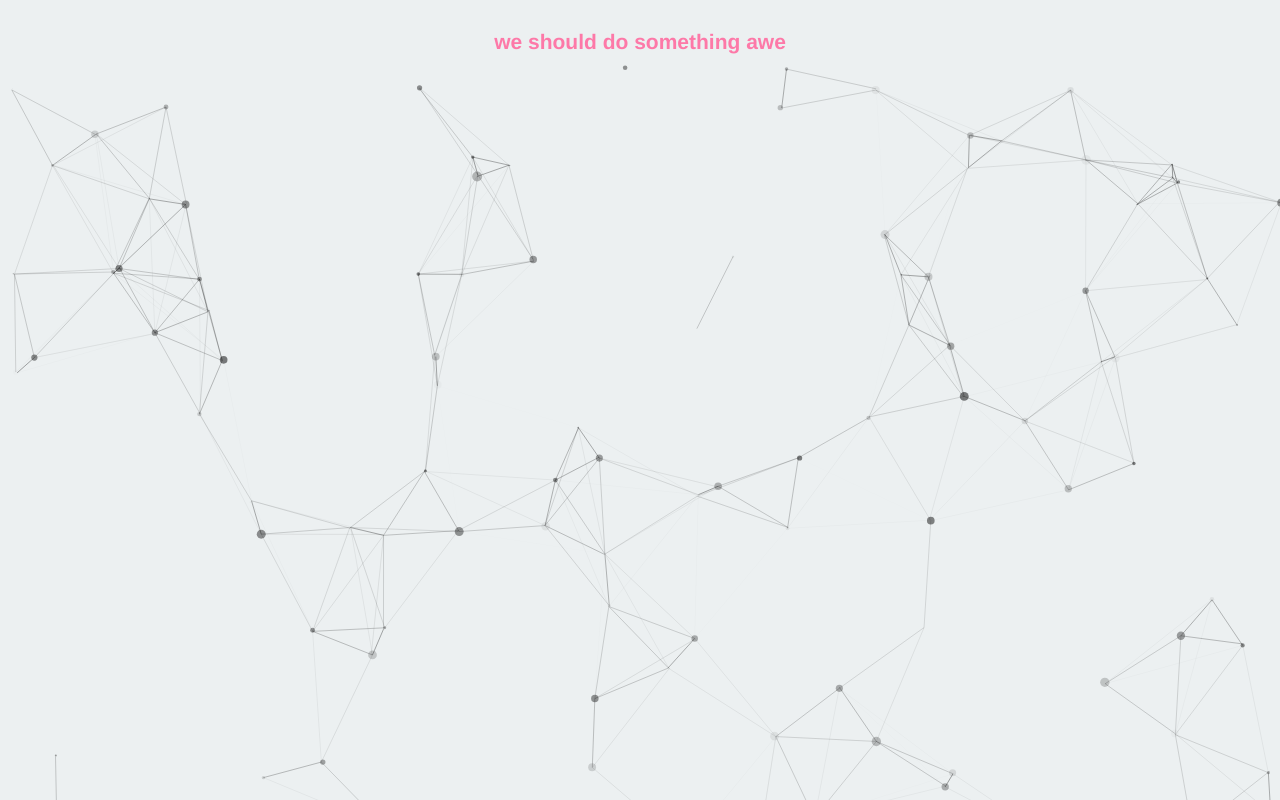
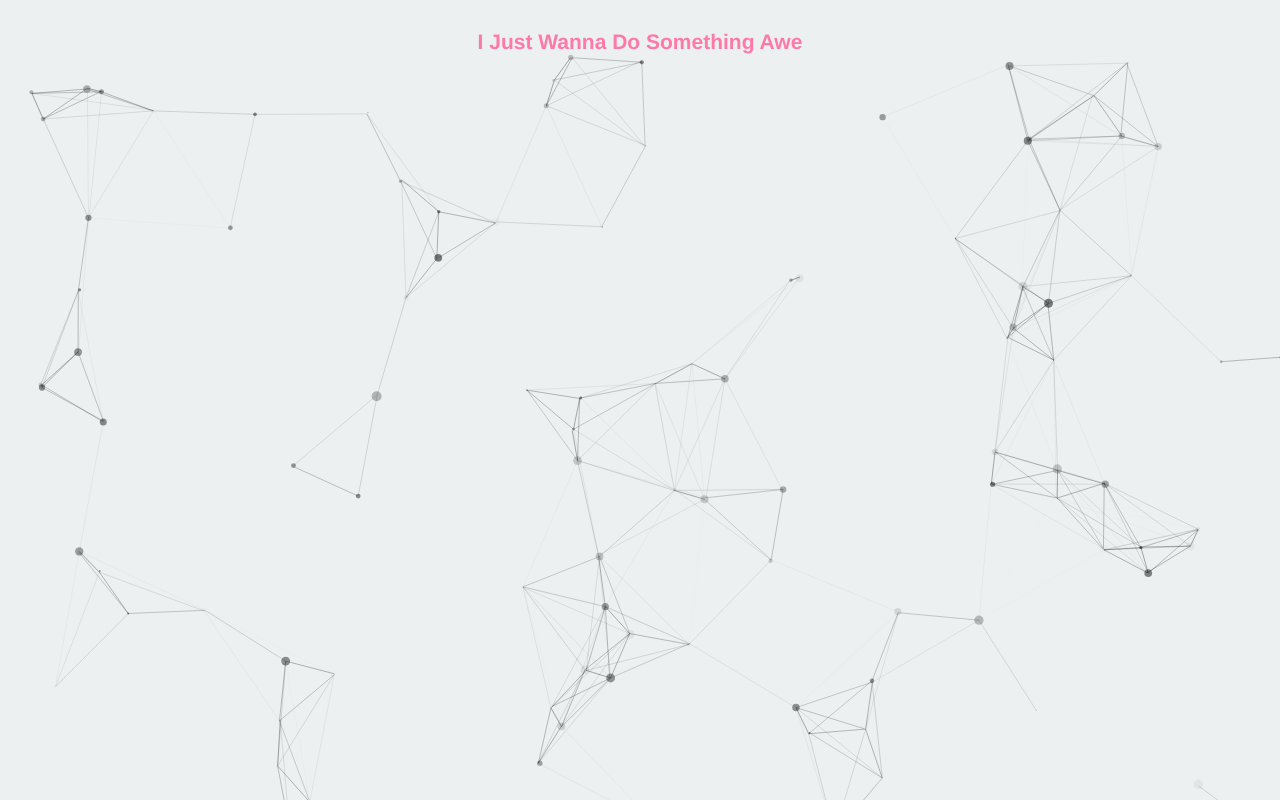
Before and after one commit to jonnzer/groceryHouse, a Vue app in the folder groceryHouse/: page / in a window 1280 px wide. Built offline with nearby package versions, Linux system fonts and the light colour scheme; a web font is replaced by a local one; what mo-js would draw is missing.

Commit message:
修改了打字机文案

```diff
--- a/groceryHouse/src/components/origin.vue
+++ b/groceryHouse/src/components/origin.vue
@@ -34,7 +34,7 @@ export default {
   initTypeJs(){
       var Typed = require('typed.js');
       var typed = new Typed('#type-js', {
-        strings: ["life is too long ", "we should do something awesome!!!!"],
+        strings: [ "I Just Wanna Do Something Awesome!!!!"],
         typeSpeed: 80,
         loop: true,
         showCursor: false,
```
